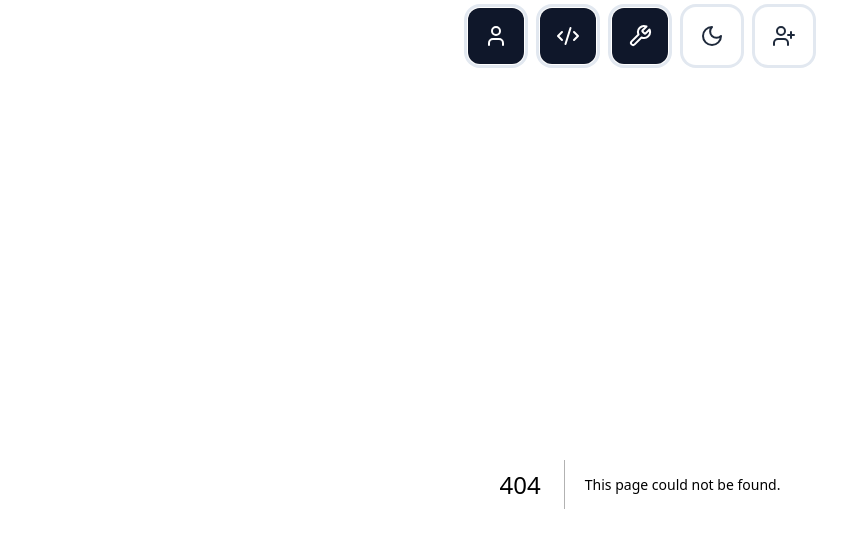
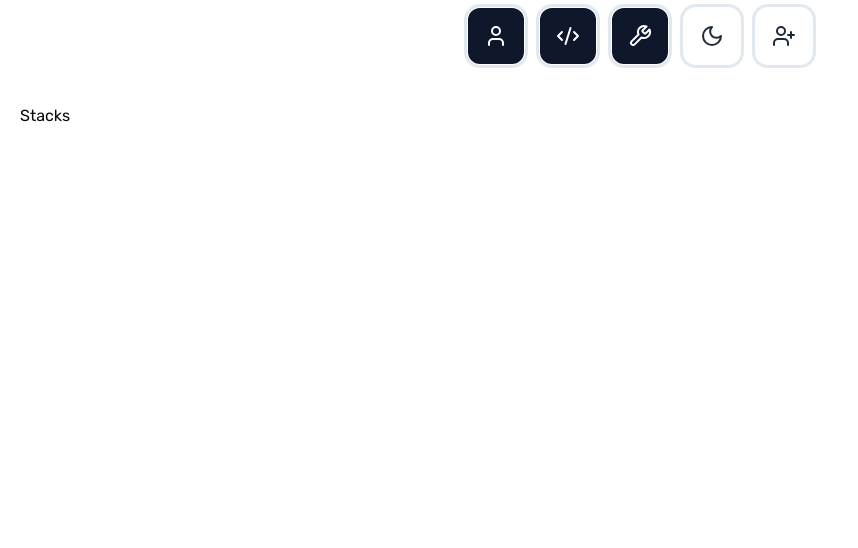
Before and after one commit to AndreMicael/new-folio, a Next.js app in the folder frontend/: page /stacks in a window 1280 px wide. Before the commit this address had no page. Shown: the top 548 px of the page, without its empty margins (0-858 px from the left). Built offline with nearby package versions, Linux system fonts and the light colour scheme.

Commit message:
Adicionado a pasta stacks

```diff
--- /dev/null
+++ b/frontend/app/stacks/page.tsx
@@ -0,0 +1,13 @@
+
+
+const Stacks = () => {
+
+
+  return <div className="h-screen p-5 ">Stacks
+
+
+
+  </div>;
+};
+
+export default Stacks;
```
